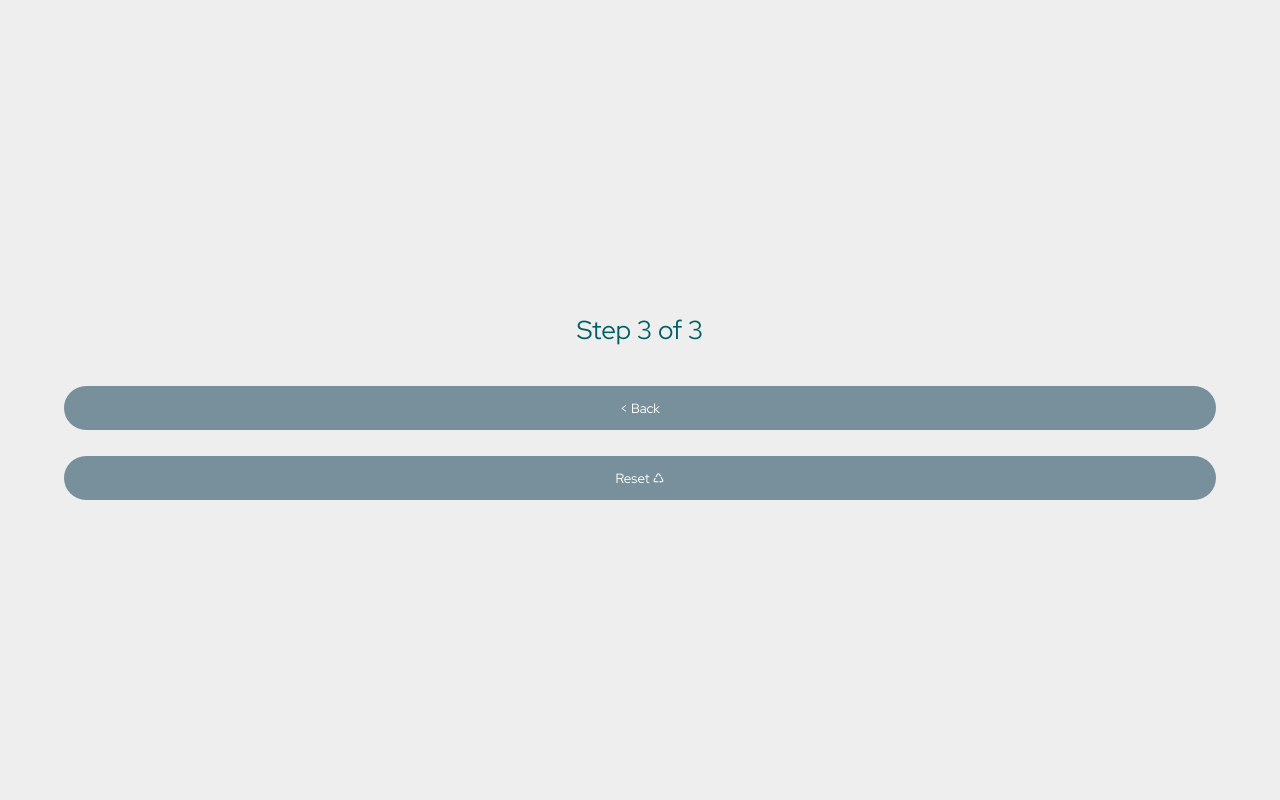
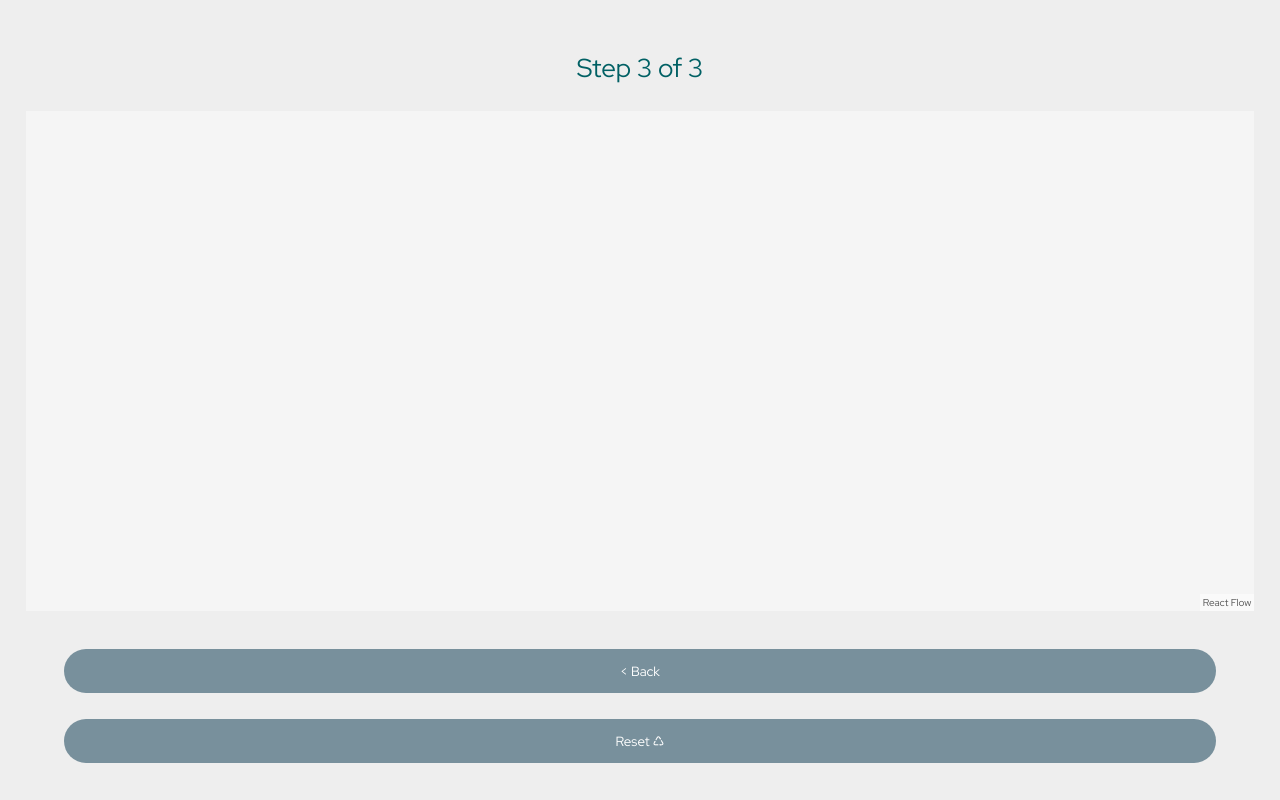
Before and after one commit to MidknightMan/karlson-decides, a React (Create React App) app: page /decide in a window 1280 px wide. Built offline with nearby package versions, Linux system fonts and the light colour scheme.

Commit message:
initial flow chart implemented

```diff
--- /dev/null
+++ b/src/components/AttributeNode.tsx
@@ -0,0 +1,25 @@
+import React from 'react';
+import { Handle, Position } from 'react-flow-renderer';
+import { Attribute } from '../types/WebAppTypes';
+
+const AttributeNode = ({ data: { data } }: { data: { data: Attribute } }) => {
+  console.log(data, 'NODE DATA');
+  return (
+    <div
+      style={{
+        padding: 10,
+        backgroundColor: 'white',
+        borderStyle: 'solid',
+        borderWidth: 1,
+        borderColor: 'violet',
+        borderRadius: 4,
+      }}
+    >
+      <div>{data.name} Weight</div>
+      <input type="range" min="0" max="100" value={data.weight} />
+      <Handle type="source" position={Position.Bottom} />
+    </div>
+  );
+};
+
+export default AttributeNode;
--- a/src/containers/DecisionScreen.tsx
+++ b/src/containers/DecisionScreen.tsx
@@ -5,19 +5,38 @@ import { Action } from 'redux';
 import { ThunkDispatch } from 'redux-thunk';
 import { resetAttributes } from '../redux/actions/attributesAction';
 import { resetAll } from '../redux/actions/flowAction';
+import { AttributesState } from '../redux/reducers/attributesReducer';
+import { ChoicesState } from '../redux/reducers/choicesReducer';
 import { StoreTypes } from '../redux/store/storeTypes';
+import { elementsCreator } from '../util/elementsCreator';
+import ReactFlow from 'react-flow-renderer';
+import AttributeNode from '../components/AttributeNode';
 
 interface Props extends RouteComponentProps {
   resetAttributes: () => void;
   resetAll: () => void;
+  Attributes: AttributesState;
+  Choices: ChoicesState;
 }
 
 function DecisionScreen(props: Props) {
-  const {} = props;
+  const {
+    Attributes: { attributes },
+    Choices: { choices },
+  } = props;
+
+  const elements = elementsCreator(attributes, choices) as any;
+
+  const nodeTypes = {
+    attributeNode: AttributeNode,
+  };
 
   return (
     <div>
       <p>Step 3 of 3</p>
+      <div style={{ height: 500, margin: '2%', backgroundColor: 'whitesmoke' }}>
+        <ReactFlow elements={elements} nodeTypes={nodeTypes} />
+      </div>
       <button
         onClick={() => {
           props.resetAttributes();
--- /dev/null
+++ b/src/util/elementsCreator.ts
@@ -0,0 +1,40 @@
+import { Attribute, Choice, IFlowElement } from '../types/WebAppTypes';
+
+export const elementsCreator = (attributes: Attribute[], choices: Choice[]) => {
+  // TODO include window size and do a maxLen of attributes and choices
+  let elements: IFlowElement[] = [];
+  let counter = 0;
+  let positionXAttribute = 0;
+  let positionYAttribute = 0;
+  attributes.forEach((attribute) => {
+    const element: IFlowElement = {
+      id: counter,
+      type: 'attributeNode',
+      data: { data: { ...attribute } },
+      position: { x: positionXAttribute, y: positionYAttribute },
+    };
+    elements.push(element);
+    counter++;
+    positionXAttribute = positionXAttribute + 200;
+  });
+
+  positionXAttribute = 0;
+  positionYAttribute = 300;
+
+  choices.forEach((choice) => {
+    const element: IFlowElement = {
+      id: counter,
+      type: 'default',
+      data: { label: choice.name },
+      position: { x: positionXAttribute, y: positionYAttribute },
+    };
+    elements.push(element);
+    counter++;
+    positionXAttribute = positionXAttribute + 200;
+  });
+
+  console.log('ELEMENTS CREATED', { elements });
+
+  return elements;
+  // build up elements
+};
```
Also changed, not shown: src/types/WebAppTypes.ts (+10 -0 lines).
